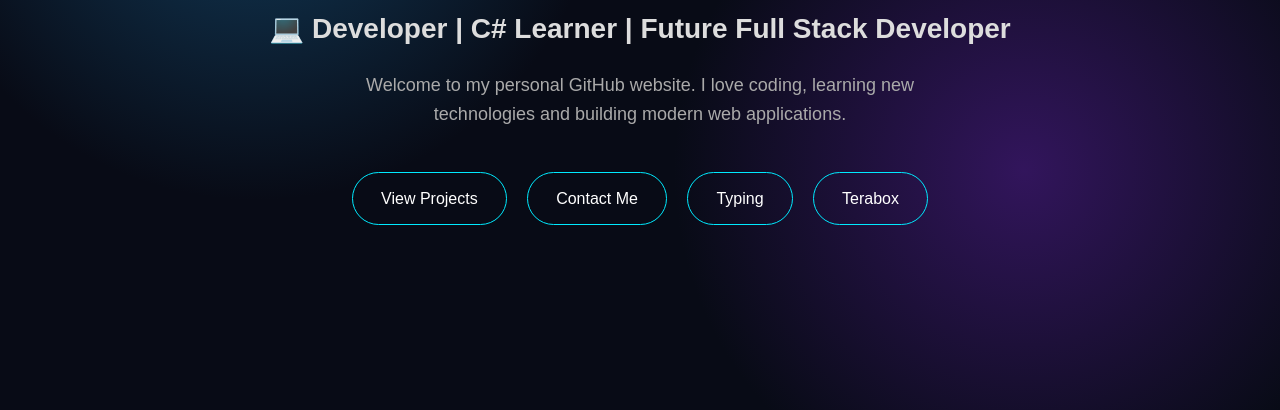
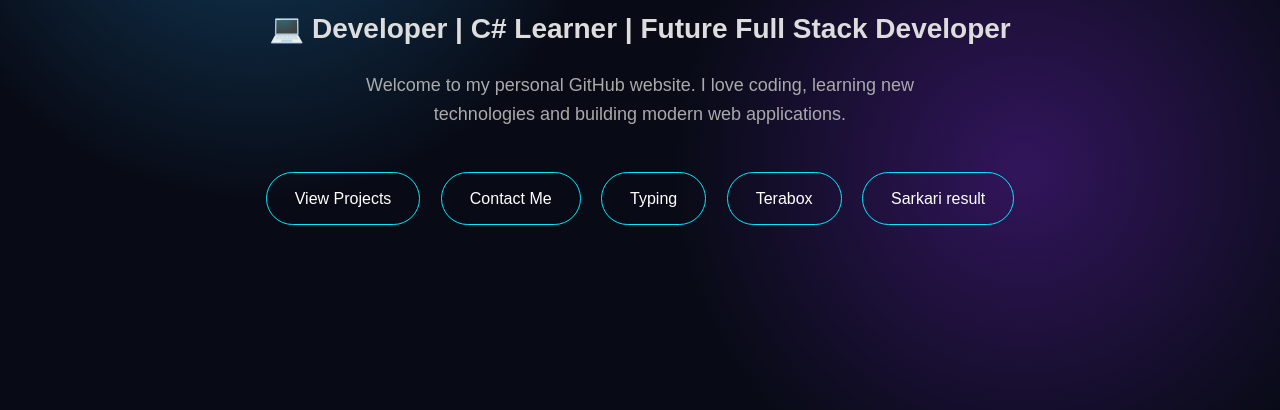
Before and after one commit to aryapratapupx61/aryapratapupx61.github.io, a plain HTML site: page index.html in a window 1280 px wide. Shown: the part 390-800 px from the top of the page. Drawn offline with Linux system fonts and the light colour scheme.

Commit message:
Update index.html

```diff
--- a/index.html
+++ b/index.html
@@ -289,6 +289,7 @@
                 <a href="#contact" class="btn">Contact Me</a>
                 <a href="https://aryapratapupx61.github.io/Typing/" class="btn">Typing</a>
                 <a href="https://terabox-down.onrender.com/" class="btn">Terabox</a>
+                 <a href="https://sarkari-result-ekuh.onrender.com/" class="btn">Sarkari result</a>
 
             </div>
 
```
